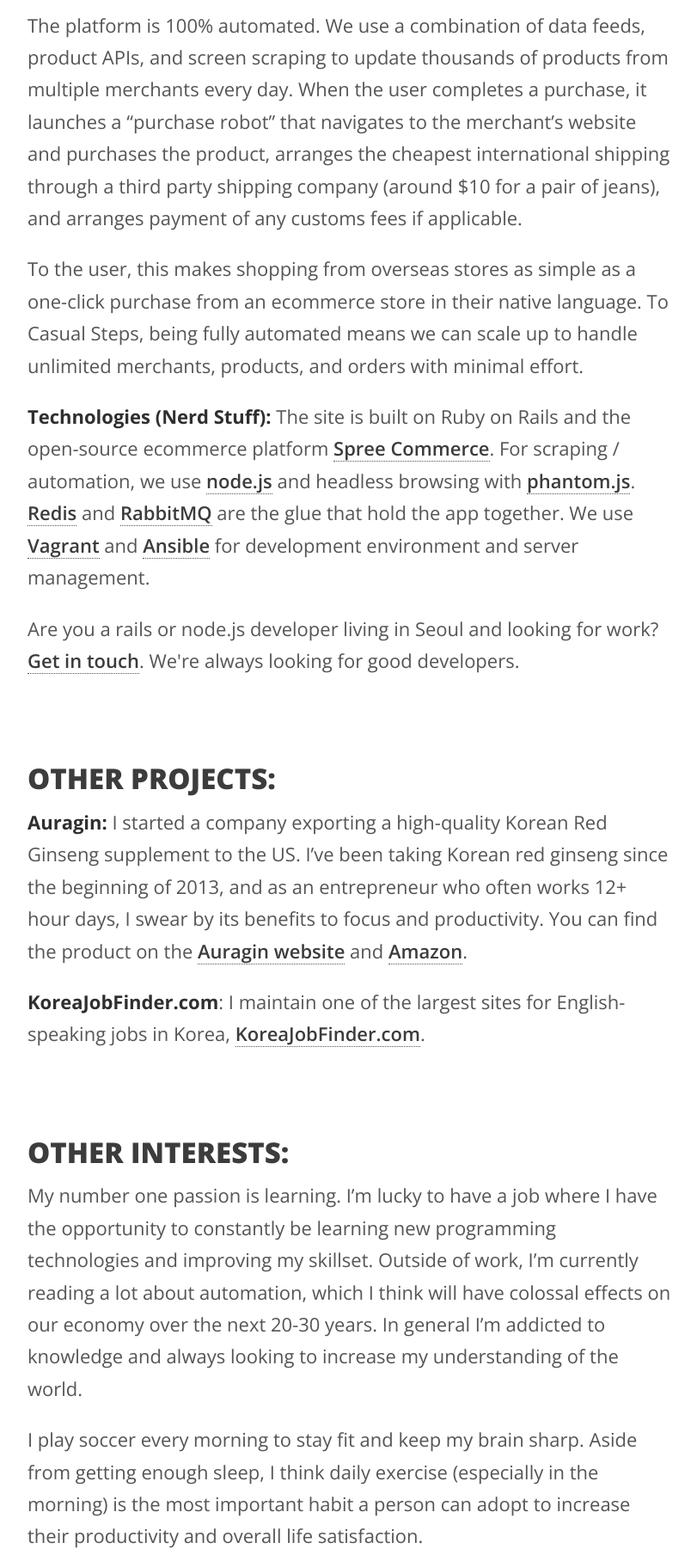
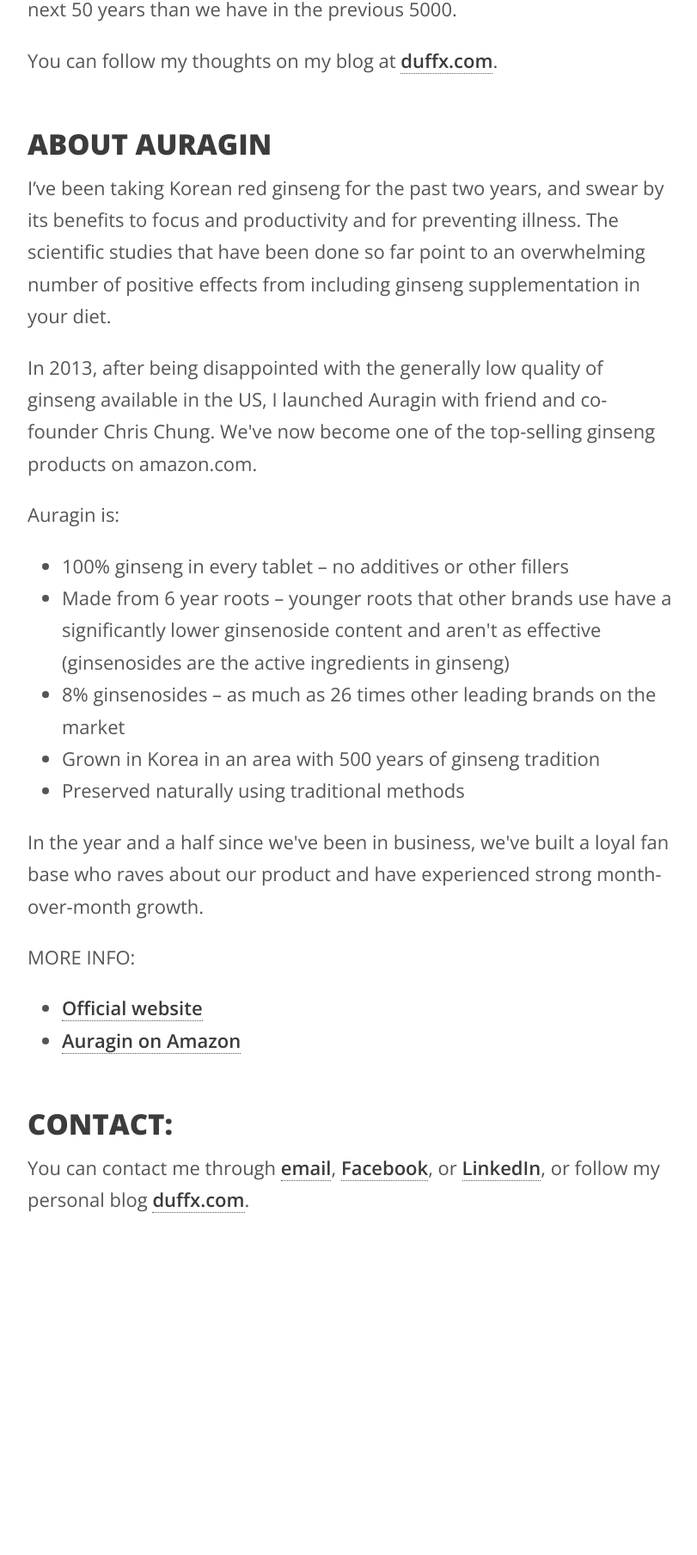
Before and after one commit to jamesmartinduffy/jamesmartinduffy.com, a plain HTML site: page index.html in a window 1280 px wide. Shown: the part 906-2715 px from the top of the page at 86% size, without its empty margins (233-1044 px from the left). After the commit the page ends 2521 px from the top, so only its background shows below. Drawn offline with nearby package versions, Linux system fonts and the light colour scheme.

Commit message:
Updated content

```diff
--- a/index.html
+++ b/index.html
@@ -16,46 +16,55 @@
 <body>
   <main>
     <header>
-      Hi, I'm <strong>James Martin Duffy</strong>. I'm an entrepreneur living in <strong>Seoul, South Korea</strong>. I'm co-founder of <a href="http://auraginhealth.com">Auragin</a>, a natural herbal supplement company that produces premium-quality <strong>Korean red ginseng</strong>.
+      Hi, I'm <strong>James Martin Duffy</strong>. I'm an entrepreneur living in <strong>Seoul, South Korea</strong>. I'm co-founder of <a href="http://auraginhealth.com">Auragin</a>, an herbal supplement company that produces premium-quality <strong>Korean red ginseng</strong>.
     </header>
 
     <section>
+
       <figure>
         <img src="jamesmartinduffy.jpg">
       </figure>
+
       <h2>About Me</h2>
 
-      <p><a href="http://www.gosnapshop.com">GoSnapShop.com</a> is an ecommerce platform that allows Korean customers to buy fashion products directly from US merchants, avoiding the markups charged by importers and local distributors.
+      <p>Fitness enthusiast. Insatiable learner. Practicing Stoic. Futurist.
 
-      <p>The platform is 100% automated. We use a combination of data feeds, product APIs, and screen scraping to update thousands of products from multiple merchants every day. When the user completes a purchase, it launches a “purchase robot” that navigates to the merchant’s website and purchases the product, arranges the cheapest international shipping through a third party shipping company (around $10 for a pair of jeans), and arranges payment of any customs fees if applicable.
+      <p>I read a lot, work out or play soccer almost every day, and philosophize on the best way to live a good life in the 21st century. I believe technology's exponential growth will cause humanity to see greater changes over the next 50 years than we have in the previous 5000.
 
-      <p>To the user, this makes shopping from overseas stores as simple as a one-click purchase from an ecommerce store in their native language. To Casual Steps, being fully automated means we can scale up to handle unlimited merchants, products, and orders with minimal effort.
+      <p>You can follow my thoughts on my blog at <a href="http://duffx.com">duffx.com</a>.
 
-      <p><strong>Technologies (Nerd Stuff):</strong> The site is built on Ruby on Rails and the open-source ecommerce platform <a href="http://spreecommerce.com/">Spree Commerce</a>. For scraping / automation, we use <a href="http://nodejs.org/">node.js</a> and headless browsing with <a href="http://phantomjs.org/">phantom.js</a>. <a href="http://redis.io/">Redis</a> and <a href="http://www.rabbitmq.com/">RabbitMQ</a> are the glue that hold the app together. We use <a href="https://www.vagrantup.com/">Vagrant</a> and <a href="http://www.ansible.com/">Ansible</a> for development environment and server management.
-
-      <p>Are you a rails or node.js developer living in Seoul and looking for work? <a href="mailto:james@gosnapshop.com">Get in touch</a>. We're always looking for good developers.
     </section>
 
     <section>
-      <h2>Other Projects:</h2>
 
-      <p><strong>Auragin:</strong> I started a company exporting a high-quality Korean Red Ginseng supplement to the US. I’ve been taking Korean red ginseng since the beginning of 2013, and as an entrepreneur who often works 12+ hour days, I swear by its benefits to focus and productivity. You can <!-- read more about why I take Korean red ginseng, and -->find the product on the <a href="http://auraginmall.com">Auragin website</a> and <a href="http://www.amazon.com/Authentic-Korean-Red-Ginseng-Ginsenosides/dp/B00JVA8RO6/">Amazon</a>.
+      <h2>About Auragin</h2>
 
-      <p><strong>KoreaJobFinder.com</strong>: I maintain one of the largest sites for English-speaking jobs in Korea, <a href="http://koreajobfinder.com">KoreaJobFinder.com</a>.
-    </section>
+      <p>I’ve been taking Korean red ginseng for the past two years, and swear by its benefits to focus and productivity and for preventing illness. The scientific studies that have been done so far point to an overwhelming number of positive effects from including ginseng supplementation in your diet.
 
-    <section>
-      <h2>Other Interests:</h2>
+      <p>In 2013, after being disappointed with the generally low quality of ginseng available in the US, I launched Auragin with friend and co-founder Chris Chung. We've now become one of the top-selling ginseng products on amazon.com.
 
-      <p>My number one passion is learning. I’m lucky to have a job where I have the opportunity to constantly be learning new programming technologies and improving my skillset. Outside of work, I’m currently reading a lot about automation, which I think will have colossal effects on our economy over the next 20-30 years. In general I’m addicted to knowledge and always looking to increase my understanding of the world.
+      <p>Auragin is: <ul>
+        <li>100% ginseng in every tablet – no additives or other fillers
+        <li>Made from 6 year roots – younger roots that other brands use have a significantly lower ginsenoside content and aren't as effective (ginsenosides are the active ingredients in ginseng)
+        <li>8% ginsenosides – as much as 26 times other leading brands on the market
+        <li>Grown in Korea in an area with 500 years of ginseng tradition
+        <li>Preserved naturally using traditional methods
+      </ul>
 
-      <p>I play soccer every morning to stay fit and keep my brain sharp. Aside from getting enough sleep, I think daily exercise (especially in the morning) is the most important habit a person can adopt to increase their productivity and overall life satisfaction.
+      <p>In the year and a half since we've been in business, we've built a loyal fan base who raves about our product and have experienced strong month-over-month growth.
+
+      <p>MORE INFO: <ul>
+        <li><a href="http://auraginhealth.com/">Official website</a>
+        <li><a href="http://www.amazon.com/Auragin-Authentic-Ginsenosides-Additives-Ingredients/dp/B00JVA8RO6/ref=sr_1_15?ie=UTF8&qid=1424906678&sr=8-15&keywords=ginseng">Auragin on Amazon</a>
+      </ul>
+
     </section>
 
     <section class="contact">
+
       <h2>Contact:</h2>
 
-      <p>You can contact me through <a href="mailto:jamesmartinduffy@gmail.com">email</a>, <a href="https://www.facebook.com/jamesmartinduffy" target=_blank>Facebook</a>, or <a href="http://www.linkedin.com/profile/view?id=144330253" target=_blank>LinkedIn</a><!-- , or follow my personal blog <a href="http://duffx.com">duffx.com</a> -->.
+      <p>You can contact me through <a href="mailto:jamesmartinduffy@gmail.com">email</a>, <a href="https://www.facebook.com/jamesmartinduffy" target=_blank>Facebook</a>, or <a href="http://www.linkedin.com/profile/view?id=144330253" target=_blank>LinkedIn</a>, or follow my personal blog <a href="http://duffx.com">duffx.com</a>.
 
     </section>
 
--- a/sass/style.scss
+++ b/sass/style.scss
@@ -56,13 +56,16 @@
 
   > header {
     color: darken($color, 10%);
-    font-size: 2em;
+    font-size: 1.9em;
     letter-spacing: -2px;
     font-weight: 100;
     line-height: 1.4em;
+    margin-bottom: 100px;
     @include bp(mobile) {
       margin-top: 30px;
-      font-size: 1.3em;
+      margin-bottom: 60px;
+      font-size: 1.6em;
+      letter-spacing: -1px;
     }
 
     strong {
@@ -76,7 +79,7 @@
   }
 
   section {
-    margin-top: 100px;
+    margin-top: 60px;
     @include bp(mobile) {
       margin-top: 40px;
     }
```
Also changed, not shown: style.css.
